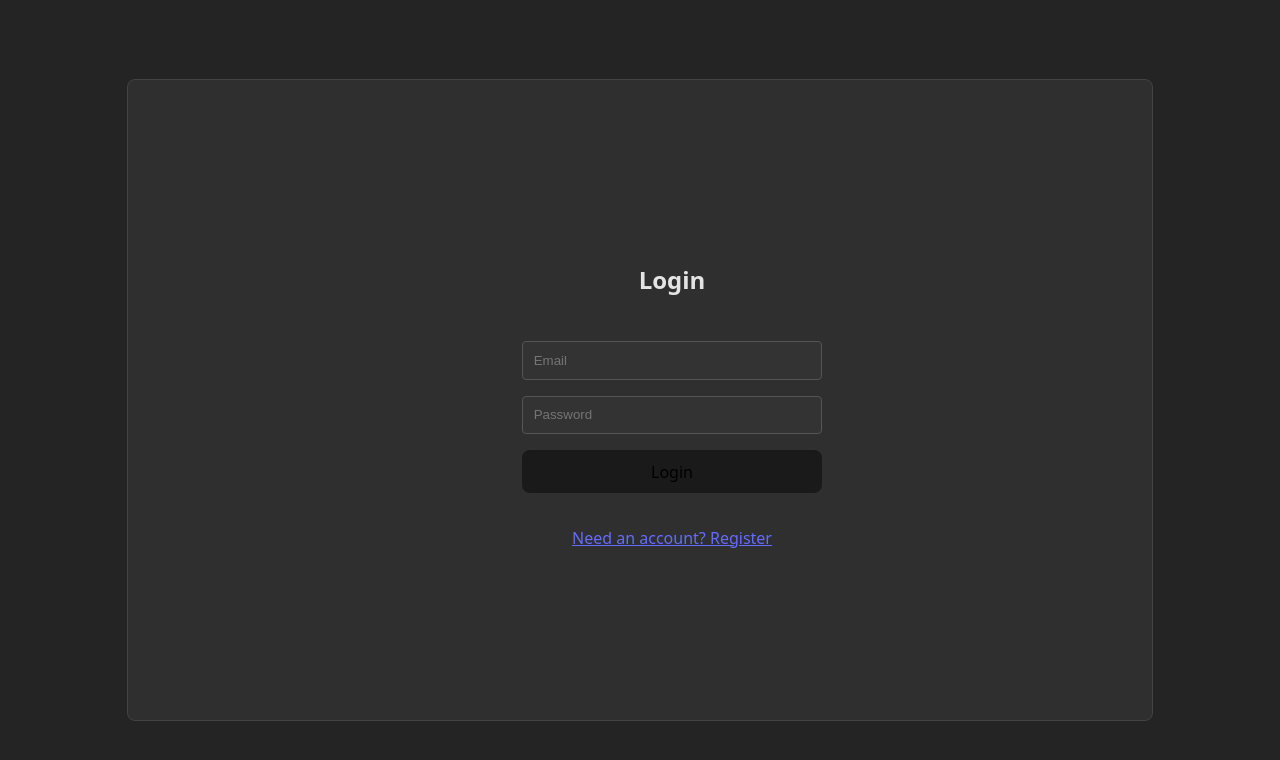
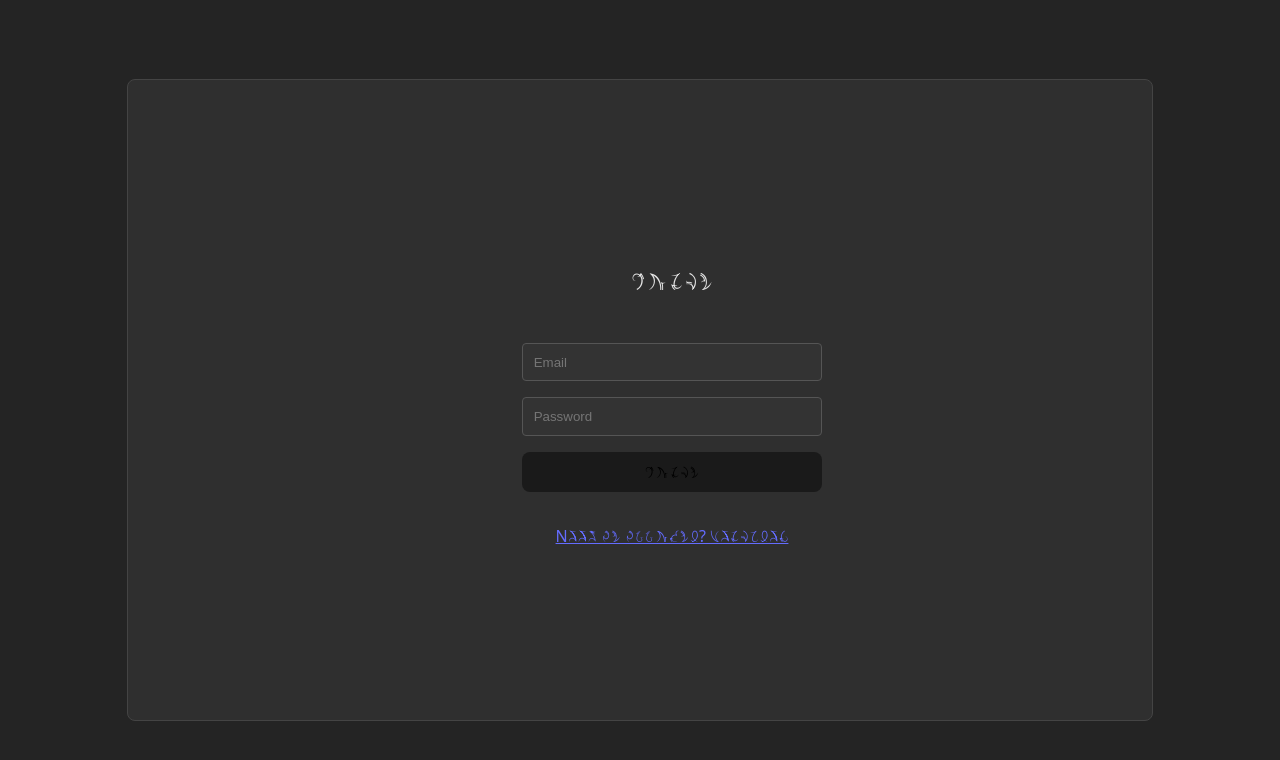
Before and after one commit to supastishn/draconic-chat, a React (Vite) app: page / in a window 1280 px wide. Shown: the top 760 px of the page. Built offline with nearby package versions, Linux system fonts and the light colour scheme; no server answers.

Commit message:
fix: Move @font-face rule to top level in index.css

```diff
--- a/src/index.css
+++ b/src/index.css
@@ -1,8 +1,3 @@
-:root {
-  /* font-family is now set on the body for a more global default */
-  line-height: 1.5;
-  font-weight: 400;
-
 /* Define custom font */
 /* Replace 'DraconicFont' with your font's name */
 /* Replace the src paths with the actual paths to your font files */
@@ -14,6 +9,11 @@
   font-weight: normal;
   font-style: normal;
 }
+
+:root {
+  /* font-family is now set on the body for a more global default */
+  line-height: 1.5;
+  font-weight: 400;
 
   color-scheme: light dark;
   color: rgba(255, 255, 255, 0.87);
```
Lines whose indentation alone changed are shown as unchanged.
